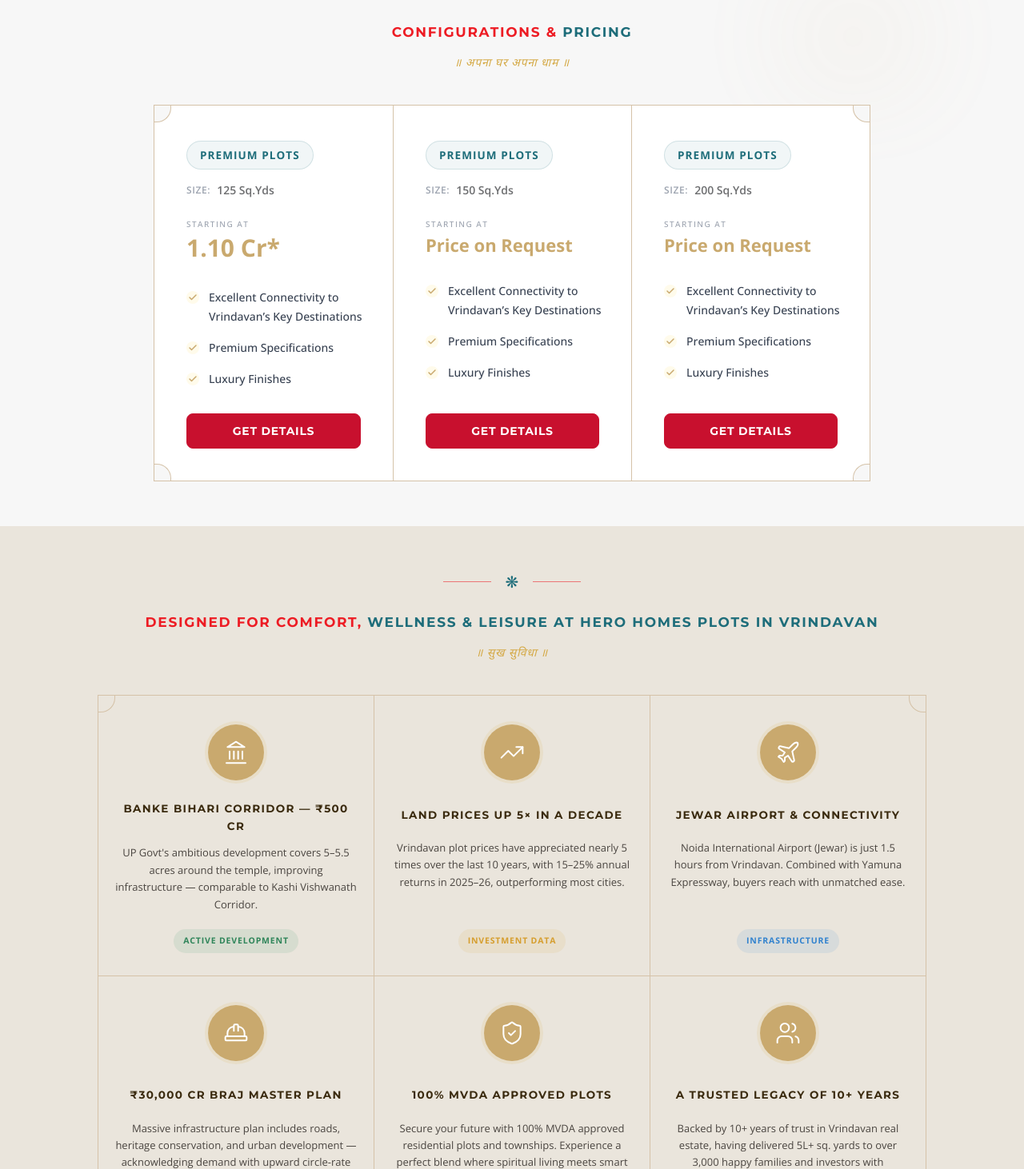
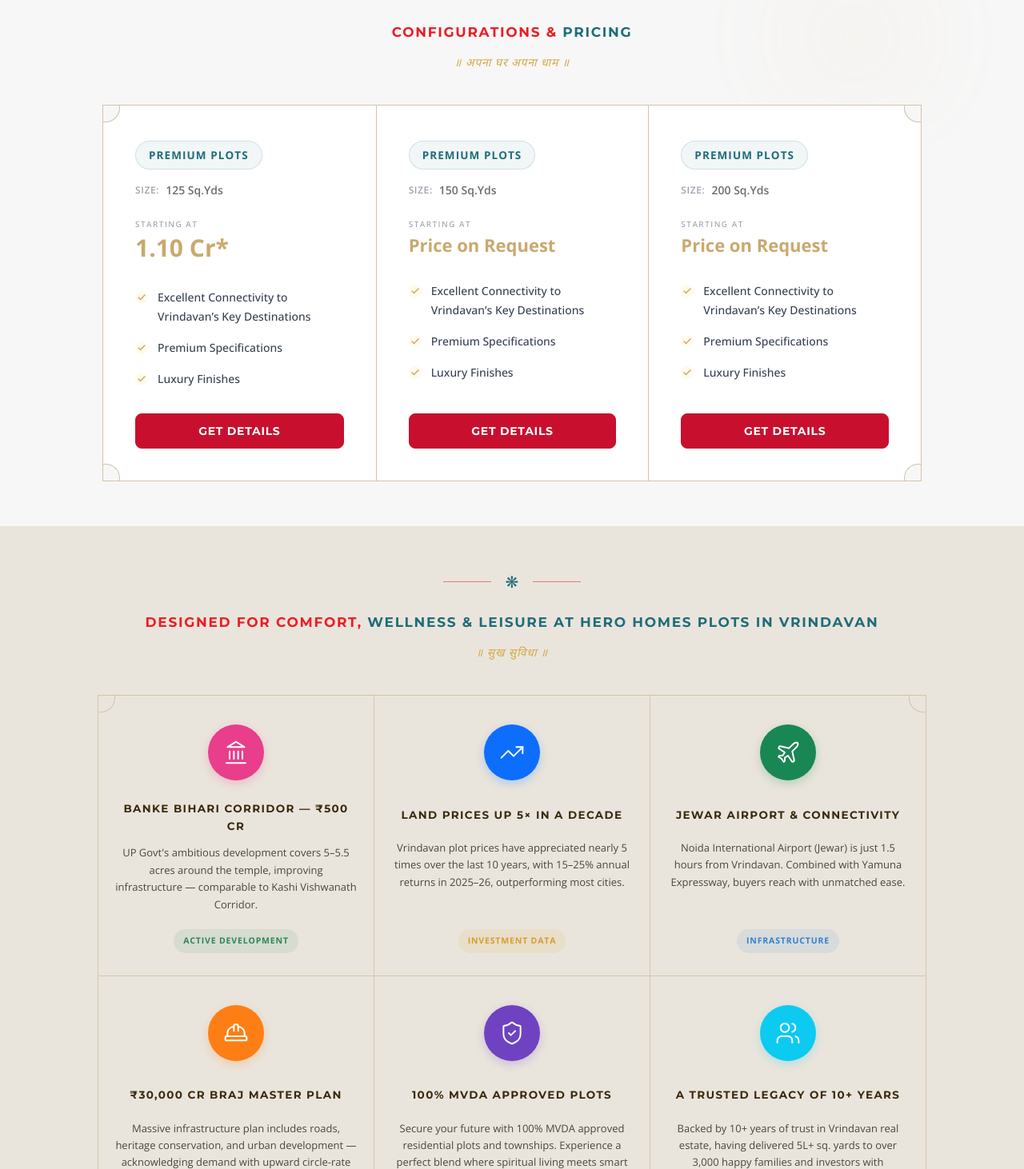
Before and after one commit to vineet-proptiger/Vrindavan, a Next.js app: page / in a window 1280 px wide. Shown: the part 2208-3670 px from the top of the page at 80% size. Built offline with nearby package versions, Linux system fonts and the light colour scheme.

Commit message:
some new things fixes

```diff
--- a/components/Highlights.jsx
+++ b/components/Highlights.jsx
@@ -57,42 +57,48 @@
     desc: 'UP Govt\'s ambitious development covers 5–5.5 acres around the temple, improving infrastructure — comparable to Kashi Vishwanath Corridor.',
     Icon: Landmark,
     tag: 'ACTIVE DEVELOPMENT',
-    tagColor: '#2F855A'
+    tagColor: '#2F855A',
+    iconBg: '#E83E8C' // Pink
   },
   {
     title: 'Land Prices Up 5× in a Decade',
     desc: 'Vrindavan plot prices have appreciated nearly 5 times over the last 10 years, with 15–25% annual returns in 2025–26, outperforming most cities.',
     Icon: TrendingUp,
     tag: 'INVESTMENT DATA',
-    tagColor: '#D69E2E'
+    tagColor: '#D69E2E',
+    iconBg: '#0D6EFD' // Blue
   },
   {
     title: 'Jewar Airport & Connectivity',
     desc: 'Noida International Airport (Jewar) is just 1.5 hours from Vrindavan. Combined with Yamuna Expressway, buyers reach with unmatched ease.',
     Icon: Plane,
     tag: 'INFRASTRUCTURE',
-    tagColor: '#3182CE'
+    tagColor: '#3182CE',
+    iconBg: '#198754' // Green
   },
   {
     title: '₹30,000 Cr Braj Master Plan',
     desc: 'Massive infrastructure plan includes roads, heritage conservation, and urban development — acknowledging demand with upward circle-rate revision.',
     Icon: HardHat,
     tag: 'GOVERNMENT BACKED',
-    tagColor: '#E53E3E'
+    tagColor: '#E53E3E',
+    iconBg: '#FD7E14' // Orange
   },
   {
     title: '100% MVDA Approved Plots',
     desc: 'Secure your future with 100% MVDA approved residential plots and townships. Experience a perfect blend where spiritual living meets smart investment.',
     Icon: ShieldCheck,
     tag: 'VERIFIED ASSET',
-    tagColor: '#2F855A'
+    tagColor: '#2F855A',
+    iconBg: '#6F42C1' // Purple
   },
   {
     title: 'A Trusted Legacy of 10+ Years',
     desc: 'Backed by 10+ years of trust in Vrindavan real estate, having delivered 5L+ sq. yards to over 3,000 happy families and investors with transparency.',
     Icon: Users,
     tag: 'PROVEN RECORD',
-    tagColor: '#D69E2E'
+    tagColor: '#D69E2E',
+    iconBg: '#0DCAF0' // Cyan/Teal
   },
 ]
 
@@ -125,21 +131,21 @@
         <CurvedCorners bg={BG} />
 
         <div className="grid grid-cols-1 sm:grid-cols-2 md:grid-cols-3 gap-[1px]" style={{ background: BORDER_COLOR }}>
-          {highlights.map(({ title, desc, Icon, tag, tagColor }, i) => (
+          {highlights.map(({ title, desc, Icon, tag, tagColor, iconBg }, i) => (
             <div key={i} data-aos="flip-left" data-aos-delay={i * 100} style={{
               padding: '36px 20px 28px',
               textAlign: 'center',
               background: BG,
               display: 'flex', flexDirection: 'column', alignItems: 'center'
             }}>
-              {/* Dark red circle with Lucide Icon */}
+              {/* Colorful circle with Lucide Icon */}
               <div style={{
                 width: '70px', height: '70px', borderRadius: '50%',
-                background: 'var(--color-brand)',
+                background: iconBg || 'var(--color-brand)',
                 display: 'flex', alignItems: 'center', justifyContent: 'center',
                 margin: '0 auto 24px',
                 transition: 'all 0.3s ease',
-                boxShadow: '0 0 0 4px rgba(212,168,67,0.12)'
+                boxShadow: `0 4px 12px ${iconBg || '#D4A843'}40`
               }}>
                 <Icon color="#ffffff" size={32} strokeWidth={1.5} />
               </div>
--- a/components/Pricing.jsx
+++ b/components/Pricing.jsx
@@ -90,7 +90,7 @@
 
         {/* COMBINED PRICING BLOCK */}
         <div
-          className="relative bg-white border border-[#D5C2A8] max-w-4xl mx-auto overflow-hidden"
+          className="relative bg-white border border-[#D5C2A8] max-w-5xl mx-auto overflow-hidden"
           data-aos="fade-up"
           data-aos-delay="100"
         >
```
